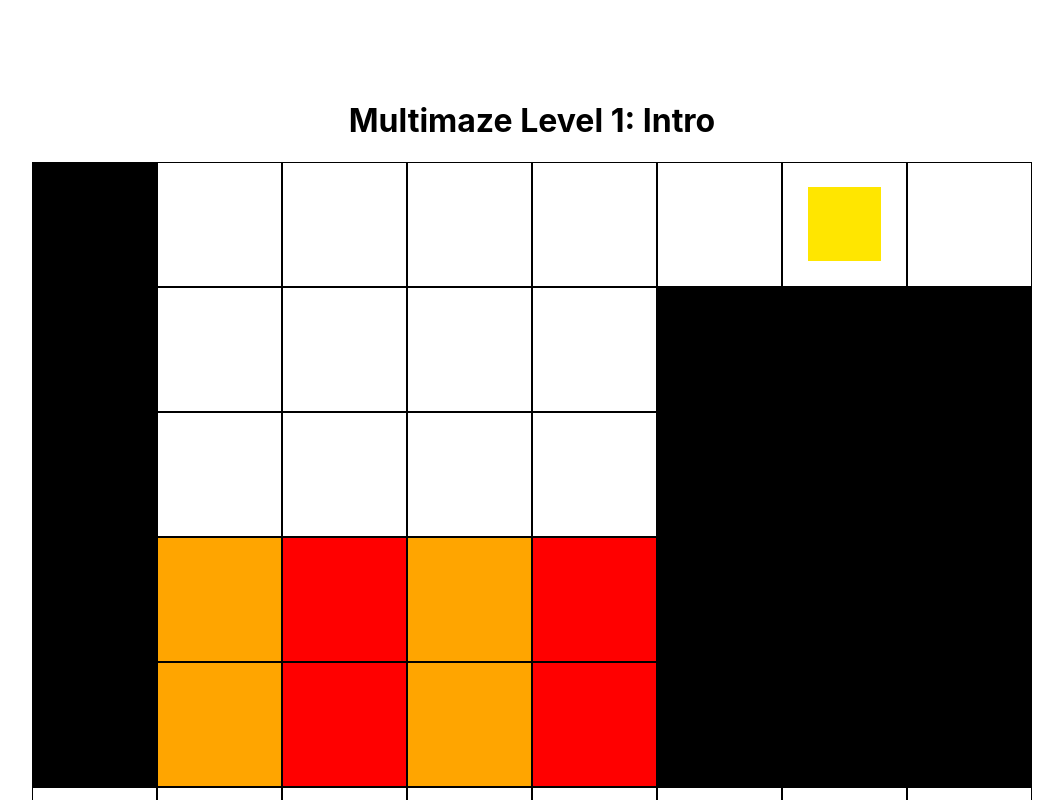
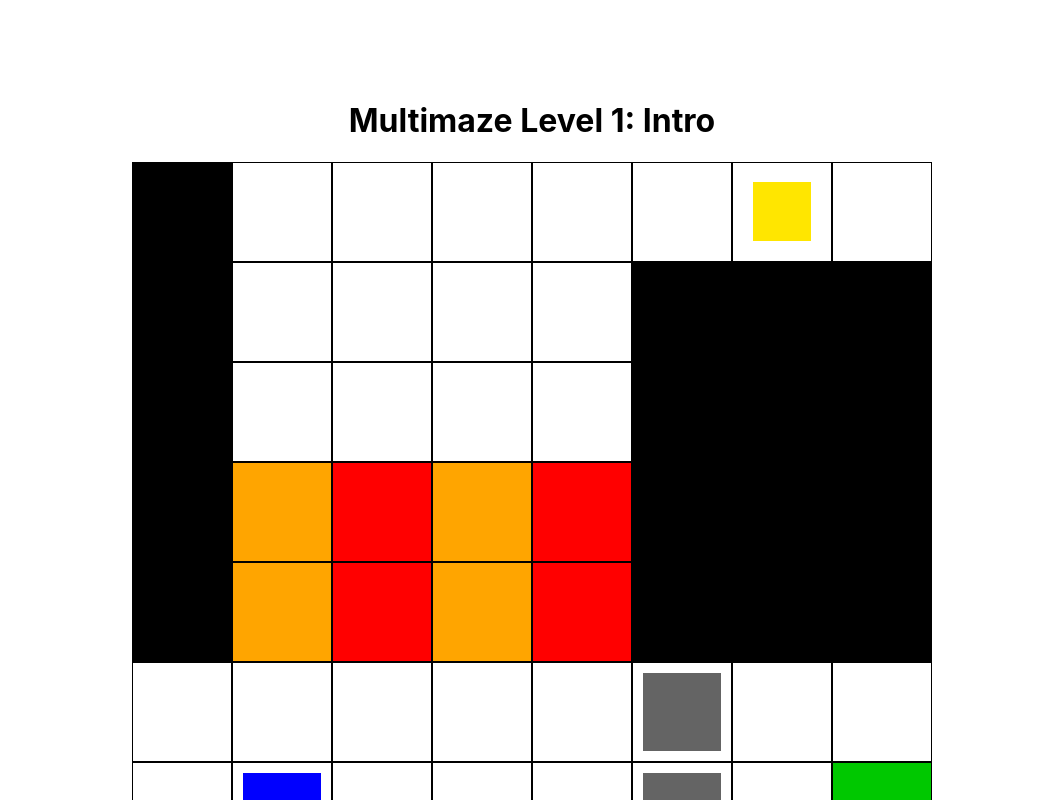
Before and after one commit to polkerty/multimaze, a Next.js app: page / in a window 1280 px wide. Shown: the top 800 px of the page, without its empty margins (108-1171 px from the left). Built offline with nearby package versions, Linux system fonts and the light colour scheme.

Commit message:
Adjust size

```diff
--- a/styles/globals.css
+++ b/styles/globals.css
@@ -23,7 +23,7 @@ a {
     flex-grow: 1;
     max-width: 100%;
     max-height: 100%;
-    width: 1000px;
+    width: 800px;
     /*height: 500px;*/
 }
 
```
